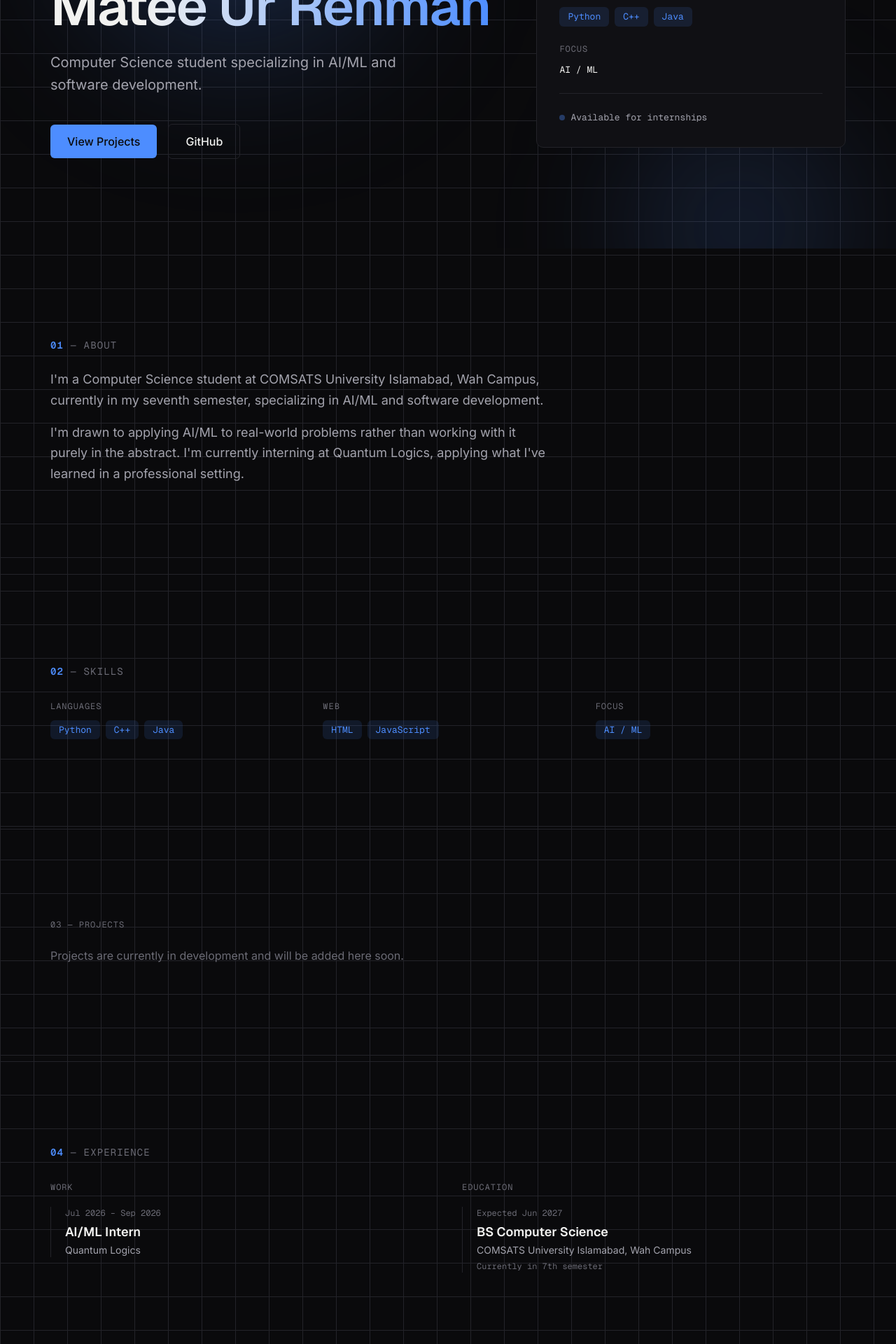
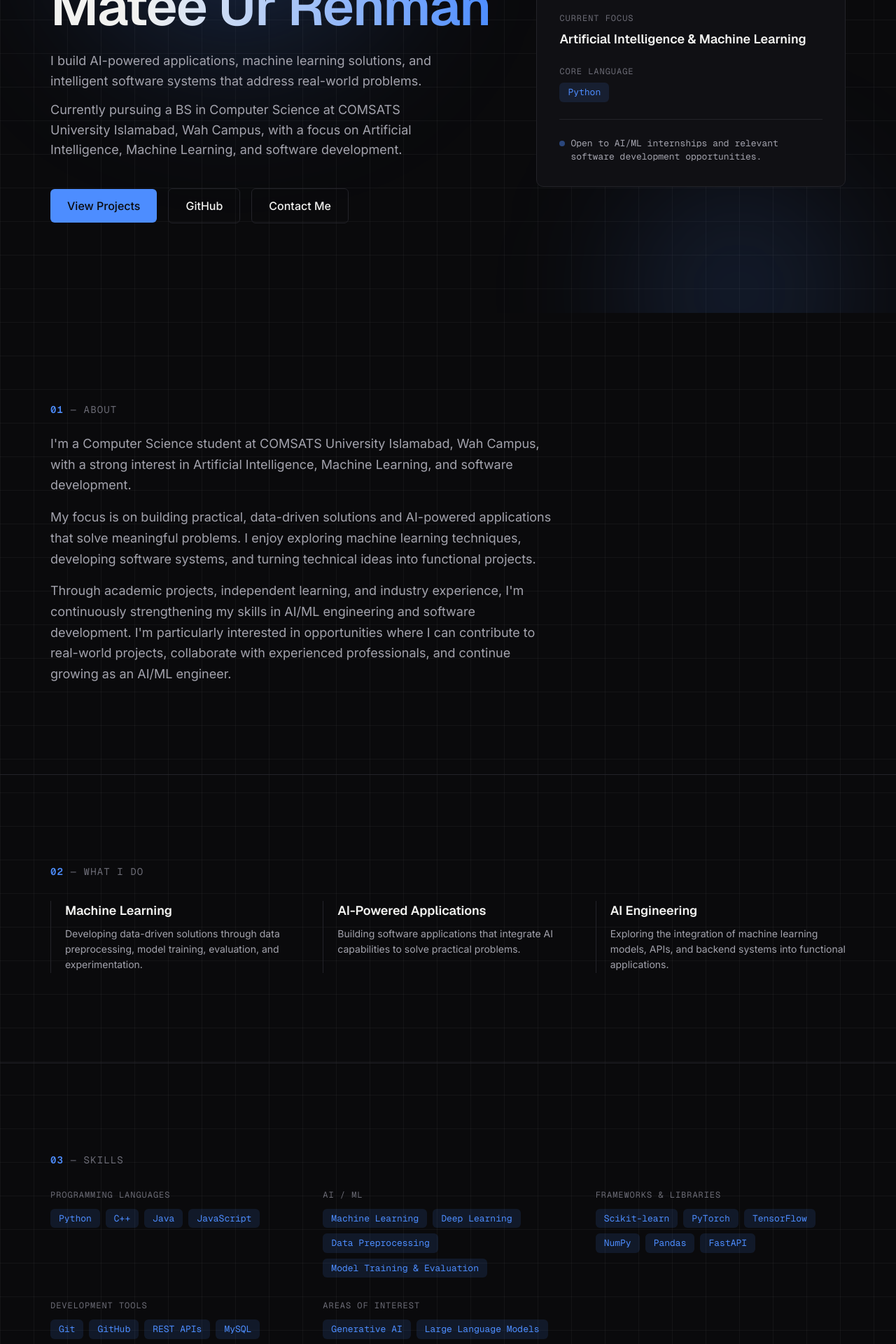
Before and after one commit to Matee-ur-Rehman/Personal-Portfolio, a Next.js app: page / in a window 1280 px wide. Shown: the part 260-2180 px from the top of the page at 70% size. Built offline with nearby package versions, Linux system fonts and the light colour scheme.

Commit message:
feat: real content for hero, about, skills, experience, contact; add What I Do section

```diff
--- a/src/app/globals.css
+++ b/src/app/globals.css
@@ -21,6 +21,11 @@
 
   --shadow-sm: 0 1px 2px rgb(0 0 0 / 30%);
   --shadow-md: 0 4px 16px rgb(0 0 0 / 35%);
+
+  /* Faint, low-opacity line color for the background grid texture —
+     kept separate from --border-subtle so real borders stay crisp while
+     the background texture stays quiet. */
+  --grid-line: rgb(255 255 255 / 4%);
 
   --space-1: 0.25rem;
   --space-2: 0.5rem;
@@ -65,6 +70,8 @@
 
   --shadow-sm: 0 1px 2px rgb(0 0 0 / 6%);
   --shadow-md: 0 4px 16px rgb(0 0 0 / 8%);
+
+  --grid-line: rgb(0 0 0 / 4%);
 }
 
 /* ==========================================================================
@@ -124,14 +131,14 @@ html[data-theme="light"] {
   border-radius: 2px;
 }
 
-/* Grid texture is baked directly into body's own background (not a
-   separate pseudo-element layer) so there's no z-index/stacking-context
-   risk of it being hidden behind the page's canvas background. */
+/* Grid texture baked into body's own background, using the faint
+   --grid-line token so it stays quiet and content remains the
+   visual priority, per the latest design brief. */
 body {
   background-color: var(--bg-primary);
   background-image:
-    linear-gradient(to right, var(--border-subtle) 1px, transparent 1px),
-    linear-gradient(to bottom, var(--border-subtle) 1px, transparent 1px);
+    linear-gradient(to right, var(--grid-line) 1px, transparent 1px),
+    linear-gradient(to bottom, var(--grid-line) 1px, transparent 1px);
   background-size: 48px 48px;
   color: var(--text-primary);
   font-family: var(--font-inter), -apple-system, sans-serif;
@@ -181,7 +188,6 @@ body {
   animation: pulse-dot 2.4s ease-in-out infinite;
 }
 
-/* Gradient text — used sparingly, only on the hero name. */
 .text-gradient {
   background: linear-gradient(90deg, var(--text-primary) 20%, var(--accent) 100%);
   -webkit-background-clip: text;
--- a/src/app/page.tsx
+++ b/src/app/page.tsx
@@ -1,5 +1,6 @@
 import Hero from "@/components/sections/Hero";
 import About from "@/components/sections/About";
+import WhatIDo from "@/components/sections/WhatIDo";
 import Skills from "@/components/sections/Skills";
 import Projects from "@/components/sections/Projects";
 import Experience from "@/components/sections/Experience";
@@ -10,6 +11,7 @@ export default function Home() {
     <>
       <Hero />
       <About />
+      <WhatIDo />
       <Skills />
       <Projects />
       <Experience />
--- a/src/components/sections/About.tsx
+++ b/src/components/sections/About.tsx
@@ -12,15 +12,23 @@ export default function About() {
 
           <div className="mt-6 max-w-[720px] space-y-4 text-lg leading-[1.65] text-text-secondary">
             <p>
-              I&apos;m a Computer Science student at COMSATS University Islamabad,
-              Wah Campus, currently in my seventh semester, specializing in
-              AI/ML and software development.
+              I&apos;m a Computer Science student at COMSATS University
+              Islamabad, Wah Campus, with a strong interest in Artificial
+              Intelligence, Machine Learning, and software development.
             </p>
             <p>
-              I&apos;m drawn to applying AI/ML to real-world problems rather
-              than working with it purely in the abstract. I&apos;m currently
-              interning at Quantum Logics, applying what I&apos;ve learned in
-              a professional setting.
+              My focus is on building practical, data-driven solutions and
+              AI-powered applications that solve meaningful problems. I enjoy
+              exploring machine learning techniques, developing software
+              systems, and turning technical ideas into functional projects.
+            </p>
+            <p>
+              Through academic projects, independent learning, and industry
+              experience, I&apos;m continuously strengthening my skills in
+              AI/ML engineering and software development. I&apos;m
+              particularly interested in opportunities where I can contribute
+              to real-world projects, collaborate with experienced
+              professionals, and continue growing as an AI/ML engineer.
             </p>
           </div>
         </Reveal>
--- a/src/components/sections/Contact.tsx
+++ b/src/components/sections/Contact.tsx
@@ -8,12 +8,21 @@ export default function Contact() {
       <Container>
         <Reveal>
           <h2 className="font-mono text-sm uppercase tracking-[0.08em] text-text-tertiary">
-            <span className="font-semibold text-accent">05</span> — Contact
+            <span className="font-semibold text-accent">06</span> — Contact
           </h2>
 
-          <p className="mt-6 max-w-[520px] text-lg leading-[1.6] text-text-secondary">
-            Open to internships, full-time opportunities, and freelance work.
-          </p>
+          <div className="mt-6 max-w-[560px] space-y-3 text-lg leading-[1.6] text-text-secondary">
+            <p>
+              I&apos;m open to AI/ML internship opportunities, software
+              development roles, and collaborations on meaningful technical
+              projects.
+            </p>
+            <p>
+              If you&apos;re working on an interesting problem in Artificial
+              Intelligence or Machine Learning, I&apos;d be happy to connect
+              and discuss potential opportunities.
+            </p>
+          </div>
 
           <div className="mt-8 flex flex-col divide-y divide-border-subtle border-t border-border-subtle sm:max-w-[480px]">
             {contactChannels.map((channel) => (
--- a/src/components/sections/Experience.tsx
+++ b/src/components/sections/Experience.tsx
@@ -9,7 +9,7 @@ function TimelineColumn({ heading, entries }: { heading: string; entries: Timeli
       <p className="font-mono text-xs uppercase tracking-[0.08em] text-text-tertiary">
         {heading}
       </p>
-      <div className="mt-5 space-y-6">
+      <div className="mt-5 space-y-8">
         {entries.map((entry) => (
           <div
             key={`${entry.title}-${entry.organization}`}
@@ -21,7 +21,21 @@ function TimelineColumn({ heading, entries }: { heading: string; entries: Timeli
             </h3>
             <p className="mt-0.5 text-sm text-text-secondary">{entry.organization}</p>
             {entry.note && (
-              <p className="mt-1 font-mono text-[0.75rem] text-text-tertiary">{entry.note}</p>
+              <p className="mt-2 font-mono text-[0.75rem] leading-[1.5] text-text-tertiary">
+                {entry.note}
+              </p>
+            )}
+            {entry.bullets && entry.bullets.length > 0 && (
+              <ul className="mt-3 space-y-2">
+                {entry.bullets.map((bullet) => (
+                  <li
+                    key={bullet}
+                    className="text-sm leading-[1.6] text-text-secondary before:mr-2 before:text-accent before:content-['—']"
+                  >
+                    {bullet}
+                  </li>
+                ))}
+              </ul>
             )}
           </div>
         ))}
@@ -36,7 +50,7 @@ export default function Experience() {
       <Container>
         <Reveal>
           <h2 className="font-mono text-sm uppercase tracking-[0.08em] text-text-tertiary">
-            <span className="font-semibold text-accent">04</span> — Experience
+            <span className="font-semibold text-accent">05</span> — Experience
           </h2>
 
           <div className="mt-8 grid grid-cols-1 gap-10 sm:grid-cols-2">
--- a/src/components/sections/Hero.tsx
+++ b/src/components/sections/Hero.tsx
@@ -1,13 +1,8 @@
 import Container from "@/components/layout/Container";
-
-const CORE_STACK = ["Python", "C++", "Java"];
 
 export default function Hero() {
   return (
     <section className="relative overflow-hidden">
-      {/* Soft accent-colored glow — background depth only, kept to a
-          single hue (no rainbow) to stay consistent with the design
-          system's "one accent, used with intent" principle. */}
       <div
         className="pointer-events-none absolute -top-40 left-[10%] h-[420px] w-[420px] rounded-full bg-accent/25 blur-[120px]"
         aria-hidden="true"
@@ -21,16 +16,24 @@ export default function Hero() {
         {/* Left column — identity */}
         <div className="animate-fade-slide-up">
           <p className="mb-4 font-mono text-[0.8125rem] uppercase tracking-[0.08em] text-accent">
-            — AI/ML &amp; Software Development
+            — AI/ML Engineer | Software Developer
           </p>
 
           <h1 className="font-display text-[clamp(3rem,6vw,5.5rem)] font-semibold leading-[1.05] tracking-[-0.02em]">
             <span className="text-gradient">Matee Ur Rehman</span>
           </h1>
 
-          <p className="mt-6 max-w-[520px] text-[1.25rem] leading-[1.6] text-text-secondary">
-            Computer Science student specializing in AI/ML and software development.
-          </p>
+          <div className="mt-6 max-w-[560px] space-y-3 text-[1.125rem] leading-[1.6] text-text-secondary">
+            <p>
+              I build AI-powered applications, machine learning solutions, and
+              intelligent software systems that address real-world problems.
+            </p>
+            <p>
+              Currently pursuing a BS in Computer Science at COMSATS
+              University Islamabad, Wah Campus, with a focus on Artificial
+              Intelligence, Machine Learning, and software development.
+            </p>
+          </div>
 
           <div className="mt-10 flex flex-wrap items-center gap-4">
             <a
@@ -47,37 +50,42 @@ export default function Hero() {
             >
               GitHub
             </a>
+            <a
+              href="#contact"
+              className="rounded-[6px] border border-border-default px-6 py-3 font-medium text-text-primary transition-[transform,border-color,color] duration-150 hover:-translate-y-0.5 hover:border-accent hover:text-accent"
+            >
+              Contact Me
+            </a>
           </div>
         </div>
 
-        {/* Right column — stack card */}
+        {/* Right column — simplified info card: focus, core language, availability */}
         <div
           className="animate-fade-slide-up rounded-md border border-border-subtle bg-bg-secondary p-8"
           style={{ animationDelay: "100ms" }}
         >
           <p className="font-mono text-xs uppercase tracking-[0.08em] text-text-tertiary">
-            Core Stack
+            Current Focus
           </p>
-          <div className="mt-3 flex flex-wrap gap-2">
-            {CORE_STACK.map((tech) => (
-              <span
-                key={tech}
-                className="rounded-[6px] bg-accent-muted px-3 py-1 font-mono text-[0.8125rem] text-accent"
-              >
-                {tech}
-              </span>
-            ))}
-          </div>
+          <p className="mt-2 font-display text-lg font-semibold text-text-primary">
+            Artificial Intelligence &amp; Machine Learning
+          </p>
 
           <p className="mt-6 font-mono text-xs uppercase tracking-[0.08em] text-text-tertiary">
-            Focus
+            Core Language
           </p>
-          <p className="mt-3 font-mono text-[0.8125rem] text-text-primary">AI / ML</p>
+          <span className="mt-2 inline-block rounded-[6px] bg-accent-muted px-3 py-1 font-mono text-[0.8125rem] text-accent">
+            Python
+          </span>
 
-          <div className="mt-6 flex items-center gap-2 border-t border-border-subtle pt-6">
-            <span className="h-2 w-2 animate-pulse-dot rounded-full bg-accent" aria-hidden="true" />
-            <p className="font-mono text-[0.8125rem] text-text-secondary">
-              Available for internships
+          <div className="mt-6 flex items-start gap-2 border-t border-border-subtle pt-6">
+            <span
+              className="mt-1.5 h-2 w-2 shrink-0 animate-pulse-dot rounded-full bg-accent"
+              aria-hidden="true"
+            />
+            <p className="font-mono text-[0.8125rem] leading-[1.5] text-text-secondary">
+              Open to AI/ML internships and relevant software development
+              opportunities.
             </p>
           </div>
         </div>
--- a/src/components/sections/Projects.tsx
+++ b/src/components/sections/Projects.tsx
@@ -12,8 +12,8 @@ export default function Projects() {
     <section id="projects" className="border-t border-border-subtle py-14 md:py-20 lg:py-32">
       <Container>
         <Reveal>
-          <h2 className="font-mono text-xs uppercase tracking-[0.08em] text-text-tertiary">
-            03 — Projects
+                    <h2 className="font-mono text-sm uppercase tracking-[0.08em] text-text-tertiary">
+            <span className="font-semibold text-accent">04</span> — Projects
           </h2>
 
           {projects.length === 0 ? (
--- a/src/components/sections/Skills.tsx
+++ b/src/components/sections/Skills.tsx
@@ -8,10 +8,10 @@ export default function Skills() {
       <Container>
         <Reveal>
           <h2 className="font-mono text-sm uppercase tracking-[0.08em] text-text-tertiary">
-            <span className="font-semibold text-accent">02</span> — Skills
+            <span className="font-semibold text-accent">03</span> — Skills
           </h2>
 
-          <div className="mt-8 grid grid-cols-1 gap-8 sm:grid-cols-3">
+          <div className="mt-8 grid grid-cols-1 gap-8 sm:grid-cols-2 lg:grid-cols-3">
             {skillGroups.map((group) => (
               <div key={group.label}>
                 <p className="font-mono text-xs uppercase tracking-[0.08em] text-text-tertiary">
--- /dev/null
+++ b/src/components/sections/WhatIDo.tsx
@@ -0,0 +1,47 @@
+import Container from "@/components/layout/Container";
+import Reveal from "@/components/ui/Reveal";
+
+const FOCUS_AREAS = [
+  {
+    title: "Machine Learning",
+    description:
+      "Developing data-driven solutions through data preprocessing, model training, evaluation, and experimentation.",
+  },
+  {
+    title: "AI-Powered Applications",
+    description:
+      "Building software applications that integrate AI capabilities to solve practical problems.",
+  },
+  {
+    title: "AI Engineering",
+    description:
+      "Exploring the integration of machine learning models, APIs, and backend systems into functional applications.",
+  },
+];
+
+export default function WhatIDo() {
+  return (
+    <section id="what-i-do" className="border-t border-border-subtle py-14 md:py-20 lg:py-32">
+      <Container>
+        <Reveal>
+          <h2 className="font-mono text-sm uppercase tracking-[0.08em] text-text-tertiary">
+            <span className="font-semibold text-accent">02</span> — What I Do
+          </h2>
+
+          <div className="mt-8 grid grid-cols-1 gap-8 sm:grid-cols-3">
+            {FOCUS_AREAS.map((area) => (
+              <div key={area.title} className="border-l border-border-subtle pl-5">
+                <h3 className="font-display text-lg font-semibold text-text-primary">
+                  {area.title}
+                </h3>
+                <p className="mt-2 text-sm leading-[1.6] text-text-secondary">
+                  {area.description}
+                </p>
+              </div>
+            ))}
+          </div>
+        </Reveal>
+      </Container>
+    </section>
+  );
+}
--- a/src/data/skills.ts
+++ b/src/data/skills.ts
@@ -3,12 +3,19 @@ export interface SkillGroup {
   skills: string[];
 }
 
-/**
- * Grouped for readability rather than shown as one flat tag wall.
- * Add or edit entries here — the Skills section renders whatever is here.
- */
 export const skillGroups: SkillGroup[] = [
-  { label: "Languages", skills: ["Python", "C++", "Java"] },
-  { label: "Web", skills: ["HTML", "JavaScript"] },
-  { label: "Focus", skills: ["AI / ML"] },
+  { label: "Programming Languages", skills: ["Python", "C++", "Java", "JavaScript"] },
+  {
+    label: "AI / ML",
+    skills: ["Machine Learning", "Deep Learning", "Data Preprocessing", "Model Training & Evaluation"],
+  },
+  {
+    label: "Frameworks & Libraries",
+    skills: ["Scikit-learn", "PyTorch", "TensorFlow", "NumPy", "Pandas", "FastAPI"],
+  },
+  { label: "Development Tools", skills: ["Git", "GitHub", "REST APIs", "MySQL", "SQLite"] },
+  {
+    label: "Areas of Interest",
+    skills: ["Generative AI", "Large Language Models", "Computer Vision", "NLP"],
+  },
 ];
--- a/src/data/timeline.ts
+++ b/src/data/timeline.ts
@@ -3,13 +3,23 @@ export interface TimelineEntry {
   organization: string;
   period: string;
   note?: string;
+  bullets?: string[];
 }
 
 export const experience: TimelineEntry[] = [
   {
     title: "AI/ML Intern",
     organization: "Quantum Logics",
-    period: "Jul 2026 – Sep 2026",
+    period: "Jul 15 – Oct 14, 2026",
+    note: "Worked on Quantum Learning Workspace, contributing to its AI-powered learning solution, Study Mind AI.",
+    bullets: [
+      "Contributed to the development of Study Mind AI, an intelligent learning system designed to support personalized and interactive learning experiences.",
+      "Worked on the document ingestion and knowledge processing pipeline for preparing learning content for downstream AI modules.",
+      "Implemented and worked with embedding-based representations to support semantic understanding and retrieval of educational content.",
+      "Contributed to the AI Quiz Generator, enabling automated generation of quizzes from available learning content.",
+      "Worked on Weak Topic Detection to identify areas where learners require additional attention based on their learning performance.",
+      "Contributed to the development of a Knowledge Graph module for structuring and connecting relationships between learning concepts.",
+    ],
   },
 ];
 
```
